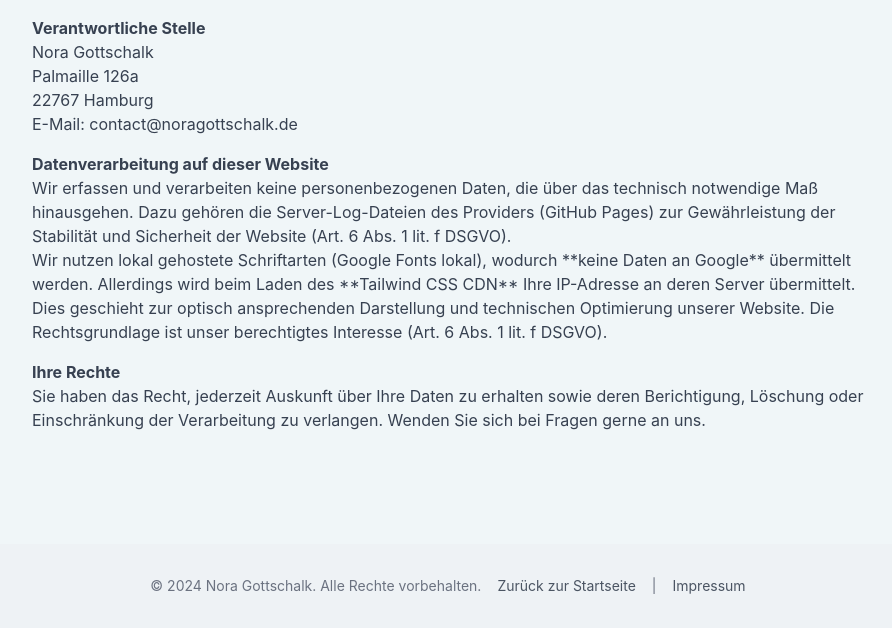
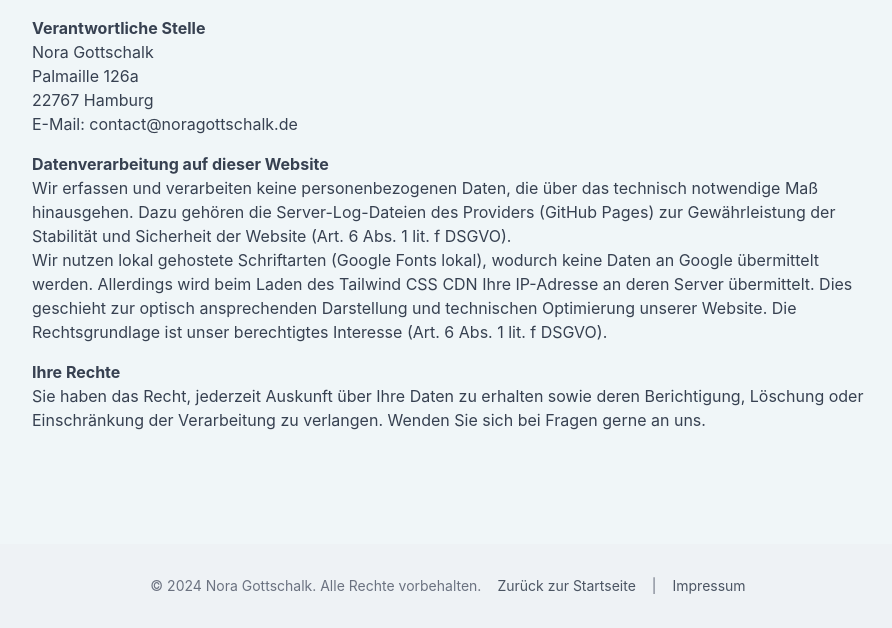
Before and after one commit to norakatharina22-ui/nora-gottschalk-pr, a plain HTML site: page datenschutz.html in a window 1280 px wide. Shown: the part 184-812 px from the top of the page, without its empty margins (192-1084 px from the left). Drawn offline with nearby package versions, Linux system fonts and the light colour scheme.

Commit message:
Update datenschutz.html

```diff
--- a/datenschutz.html
+++ b/datenschutz.html
@@ -105,7 +105,7 @@
                 Wir erfassen und verarbeiten keine personenbezogenen Daten, die über das technisch notwendige Maß hinausgehen. Dazu gehören die Server-Log-Dateien des Providers (GitHub Pages) zur Gewährleistung der Stabilität und Sicherheit der Website (Art. 6 Abs. 1 lit. f DSGVO).
             </p>
             <p>
-                Wir nutzen lokal gehostete Schriftarten (Google Fonts lokal), wodurch **keine Daten an Google** übermittelt werden. Allerdings wird beim Laden des **Tailwind CSS CDN** Ihre IP-Adresse an deren Server übermittelt. Dies geschieht zur optisch ansprechenden Darstellung und technischen Optimierung unserer Website. Die Rechtsgrundlage ist unser berechtigtes Interesse (Art. 6 Abs. 1 lit. f DSGVO).
+                Wir nutzen lokal gehostete Schriftarten (Google Fonts lokal), wodurch keine Daten an Google übermittelt werden. Allerdings wird beim Laden des Tailwind CSS CDN Ihre IP-Adresse an deren Server übermittelt. Dies geschieht zur optisch ansprechenden Darstellung und technischen Optimierung unserer Website. Die Rechtsgrundlage ist unser berechtigtes Interesse (Art. 6 Abs. 1 lit. f DSGVO).
             </p>
 
             <p class="mt-4"><strong>Ihre Rechte</strong></p>
```
